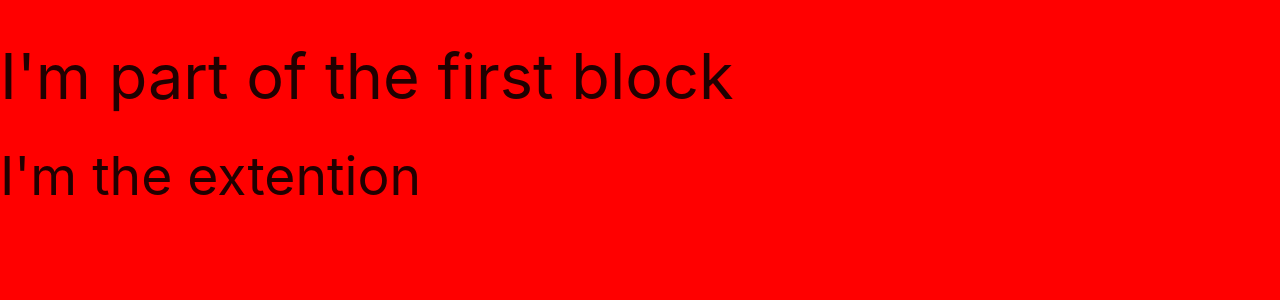
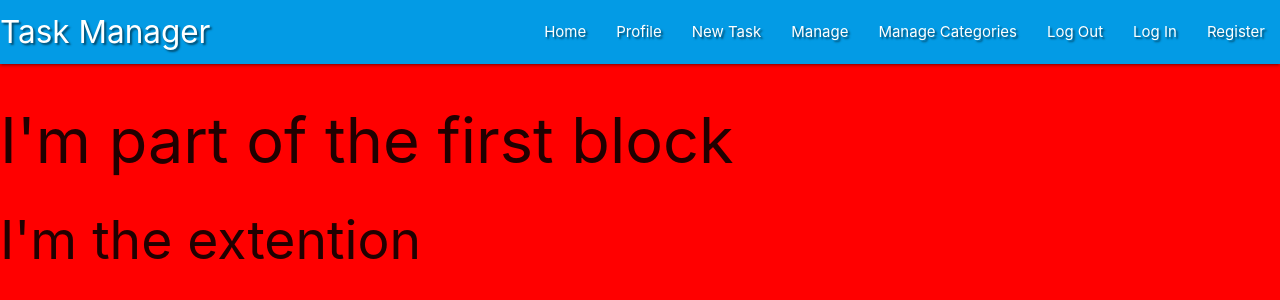
Before and after one commit to MariskaS85/task_manager, a Flask app: page / in a window 1280 px wide. Shown: the top 300 px of the page. Run offline with Flask 2, Linux system fonts and the light colour scheme; data that the repository does not hold is empty; some libraries are stand-ins or nearby versions.

Commit message:
Materialize navbar

```diff
--- a/static/css/style.css
+++ b/static/css/style.css
@@ -1,3 +1,7 @@
 body {
     background-color: red;
 }
+
+.text-shadow {
+    text-shadow: 2px 2px 2px rgba(0, 0, 0, 0.5);
+}
--- a/static/js/script.js
+++ b/static/js/script.js
@@ -0,0 +1,3 @@
+$(document).ready(function(){
+    $('.sidenav').sidenav();
+  });
--- a/templates/base.html
+++ b/templates/base.html
@@ -5,10 +5,38 @@
     <meta name="viewport" content="width=device-width, initial-scale=1.0">
     <link rel="stylesheet" href="https://cdnjs.cloudflare.com/ajax/libs/materialize/1.0.0/css/materialize.min.css" >
     <link rel="stylesheet" href="{{ url_for('static', filename='css/style.css') }}" type="text/css">
-    {% block styles %}
+    {% block style %}
     {% endblock %}
     <title>Task Manger</title>
 </head>
+<nav class="nav-extended text-shadow light-blue darken-1" >
+    <div class="nav-wrapper ">
+      <a href="{{url_for('get_tasks') }}" class="brand-logo">Task Manager</a>
+      <a href="#" data-target="mobile-demo" class="sidenav-trigger"><i class="fas fa-bars"></i></a>
+      <ul class="right hide-on-med-and-down">
+        <li><a href="{{ url_for('get_tasks') }}">Home</a></li>
+        <li><a href="#">Profile</a></li>
+        <li><a href="#">New Task</a></li>
+        <li><a href="#">Manage</a></li>
+        <li><a href="#">Manage Categories</a></li>
+        <li><a href="#">Log Out</a></li>
+        <li><a href="#">Log In</a></li>
+        <li><a href="#">Register</a></li>
+      </ul>
+    </div>
+  </nav>
+
+  <ul class="sidenav" id="mobile-demo">
+        <li><h4 class="centre-align light-blue-text text-darken-4"></h4>Task Manager<li>
+        <li><a href="{{ url_for('get_tasks') }}">Home</a></li>
+        <li><a href="#">Profile</a></li>
+        <li><a href="#">New Task</a></li>
+        <li><a href="#">Manage</a></li>
+        <li><a href="#">Manage Categories</a></li>
+        <li><a href="#">Log Out</a></li>
+        <li><a href="#">Log In</a></li>
+        <li><a href="#">Register</a></li>
+  </ul>
 <body>
 <h1> I'm part of the first block</h1>
     {% block content %}
@@ -16,7 +44,8 @@
 
     <script src="https://code.jquery.com/jquery-3.5.1.min.js" integrity="sha256-9/aliU8dGd2tb6OSsuzixeV4y/faTqgFtohetphbbj0=" crossorigin="anonymous"></script>
     <script src="https://cdnjs.cloudflare.com/ajax/libs/materialize/1.0.0/js/materialize.min.js"></script>
-    <script src="{{ url_for('static', filename='ja/script.js') }}"></script>
+    <script src="https://kit.fontawesome.com/b019a41343.js" crossorigin="anonymous"></script>
+    <script src="{{ url_for('static', filename='js/script.js') }}"></script>
     {% block scripts%}
     {% endblock %}
 </body>
```
Also changed, not shown: .theia/launch.json, .theia/settings.json (added), templates/tasks.html (line endings or trailing spaces).
